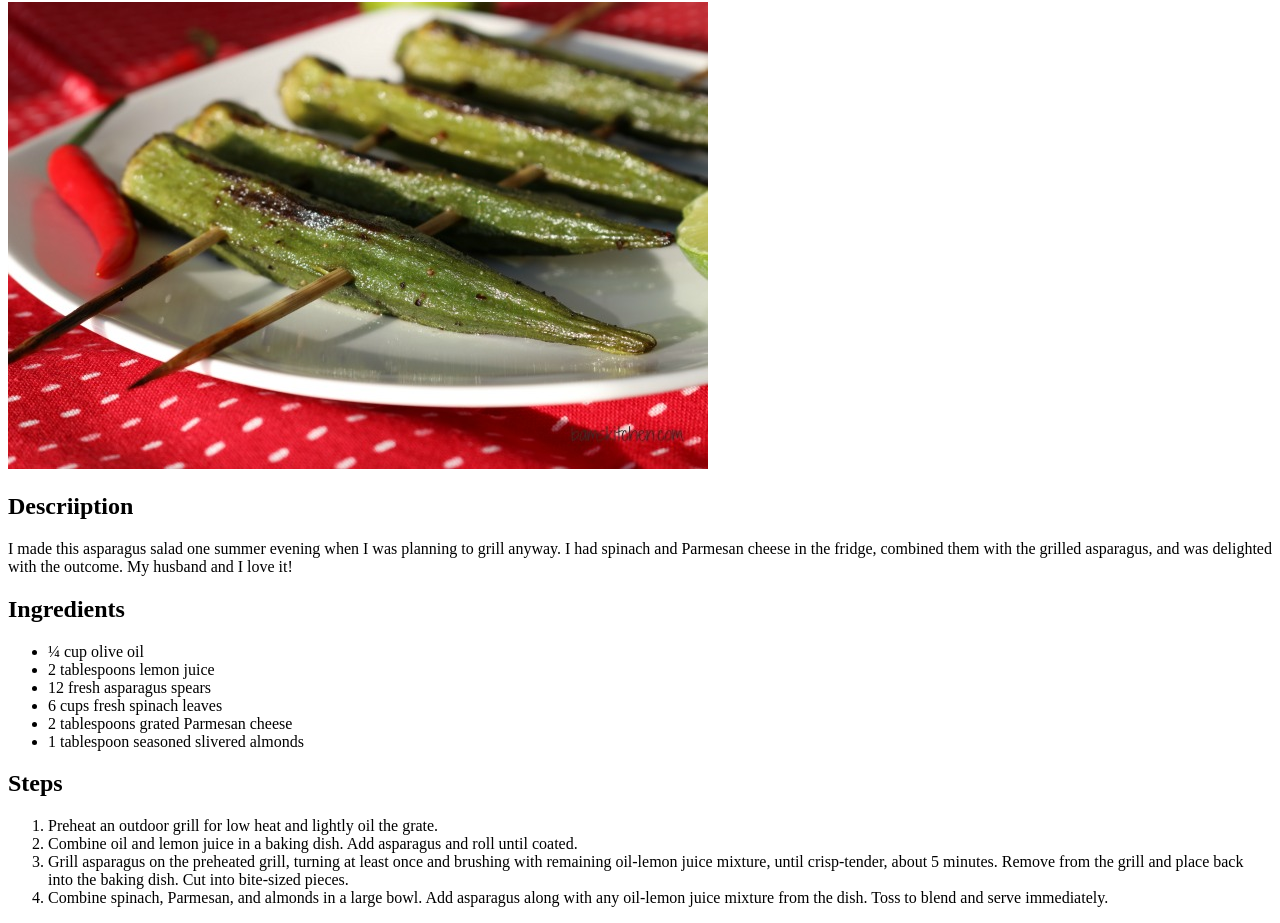
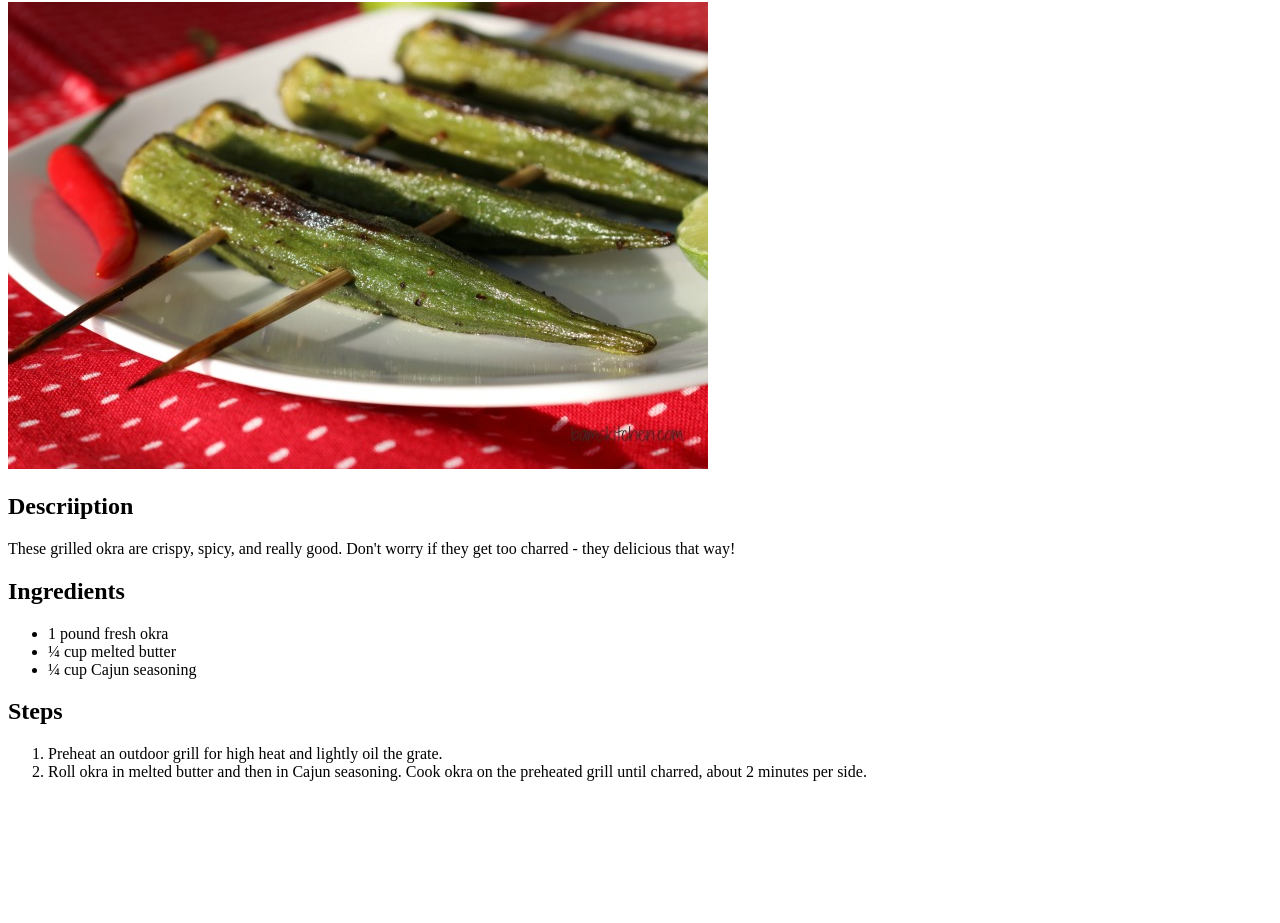
Before and after one commit to iyu807/odin-recipes, a plain HTML site: page recipes/grilled-okra.html in a window 1280 px wide. Shown: the part 78-1001 px from the top of the page. After the commit the page ends 875 px from the top, so only its background shows below. Drawn offline with Linux system fonts and the light colour scheme.

Commit message:
Update grilled okra page

```diff
--- a/recipes/grilled-okra.html
+++ b/recipes/grilled-okra.html
@@ -8,22 +8,17 @@
         <h1>Grilled Okra</h1>
         <img src="../img/grilled-okura.jpg" alt="grilled okra">
         <h2>Descriiption</h2>
-        <p>I made this asparagus salad one summer evening when I was planning to grill anyway. I had spinach and Parmesan cheese in the fridge, combined them with the grilled asparagus, and was delighted with the outcome. My husband and I love it!</p>
+        <p>These grilled okra are crispy, spicy, and really good. Don't worry if they get too charred - they delicious that way!</p>
         <h2>Ingredients</h2>
         <ul>
-            <li>¼ cup olive oil</li>
-            <li>2 tablespoons lemon juice</li>
-            <li>12 fresh asparagus spears</li>
-            <li>6 cups fresh spinach leaves</li>
-            <li>2 tablespoons grated Parmesan cheese</li>
-            <li>1 tablespoon seasoned slivered almonds</li>
+            <li>1 pound fresh okra</li>
+            <li>¼ cup melted butter</li>
+            <li>¼ cup Cajun seasoning</li>
         </ul>
         <h2>Steps</h2>
         <ol>
-            <li>Preheat an outdoor grill for low heat and lightly oil the grate.</li>
-            <li>Combine oil and lemon juice in a baking dish. Add asparagus and roll until coated.</li>
-            <li>Grill asparagus on the preheated grill, turning at least once and brushing with remaining oil-lemon juice mixture, until crisp-tender, about 5 minutes. Remove from the grill and place back into the baking dish. Cut into bite-sized pieces.</li>
-            <li>Combine spinach, Parmesan, and almonds in a large bowl. Add asparagus along with any oil-lemon juice mixture from the dish. Toss to blend and serve immediately.</li>
+            <li>Preheat an outdoor grill for high heat and lightly oil the grate.</li>
+            <li>Roll okra in melted butter and then in Cajun seasoning. Cook okra on the preheated grill until charred, about 2 minutes per side.</li>
         </ol>
     </body>
 </html>
```
